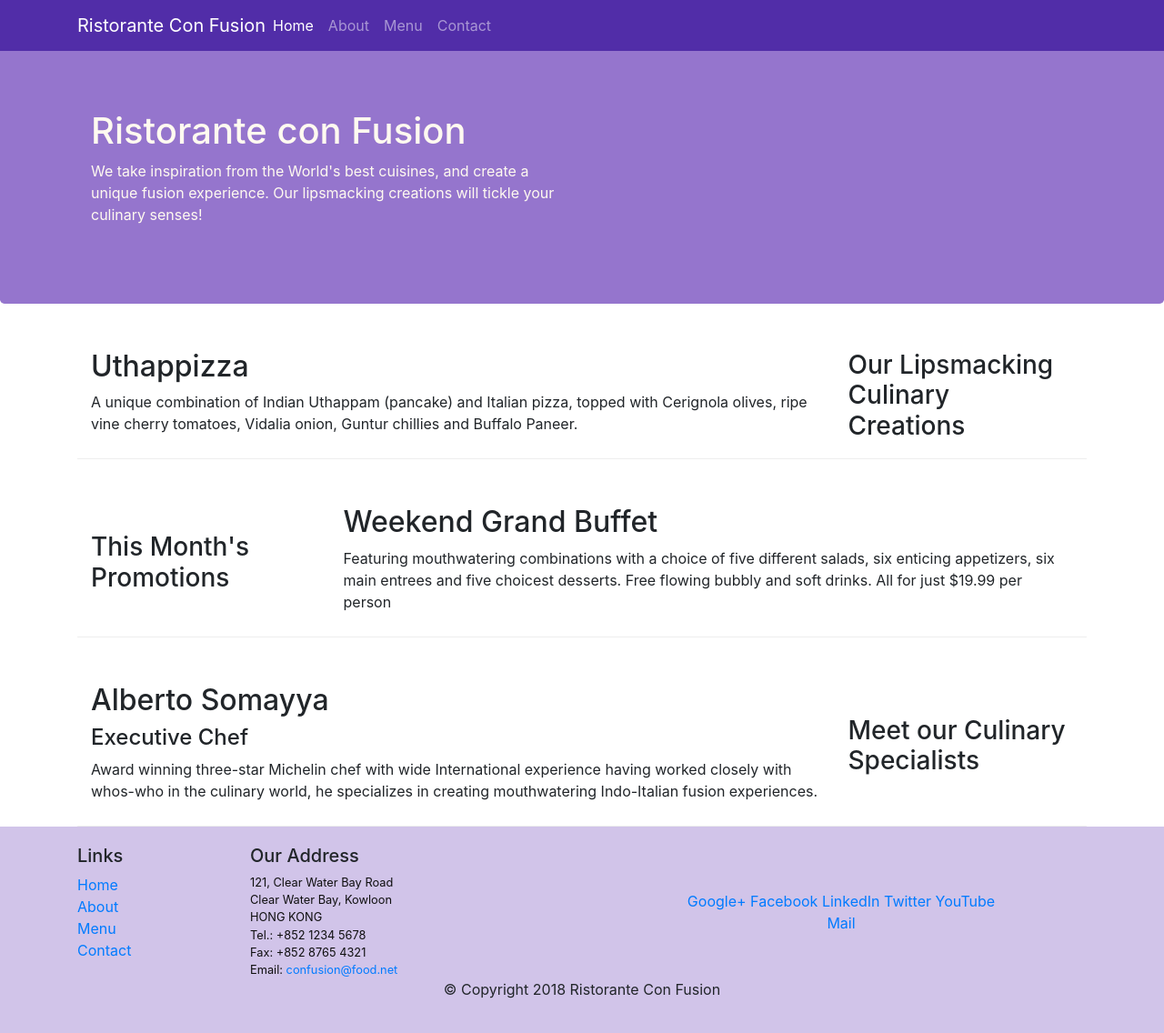
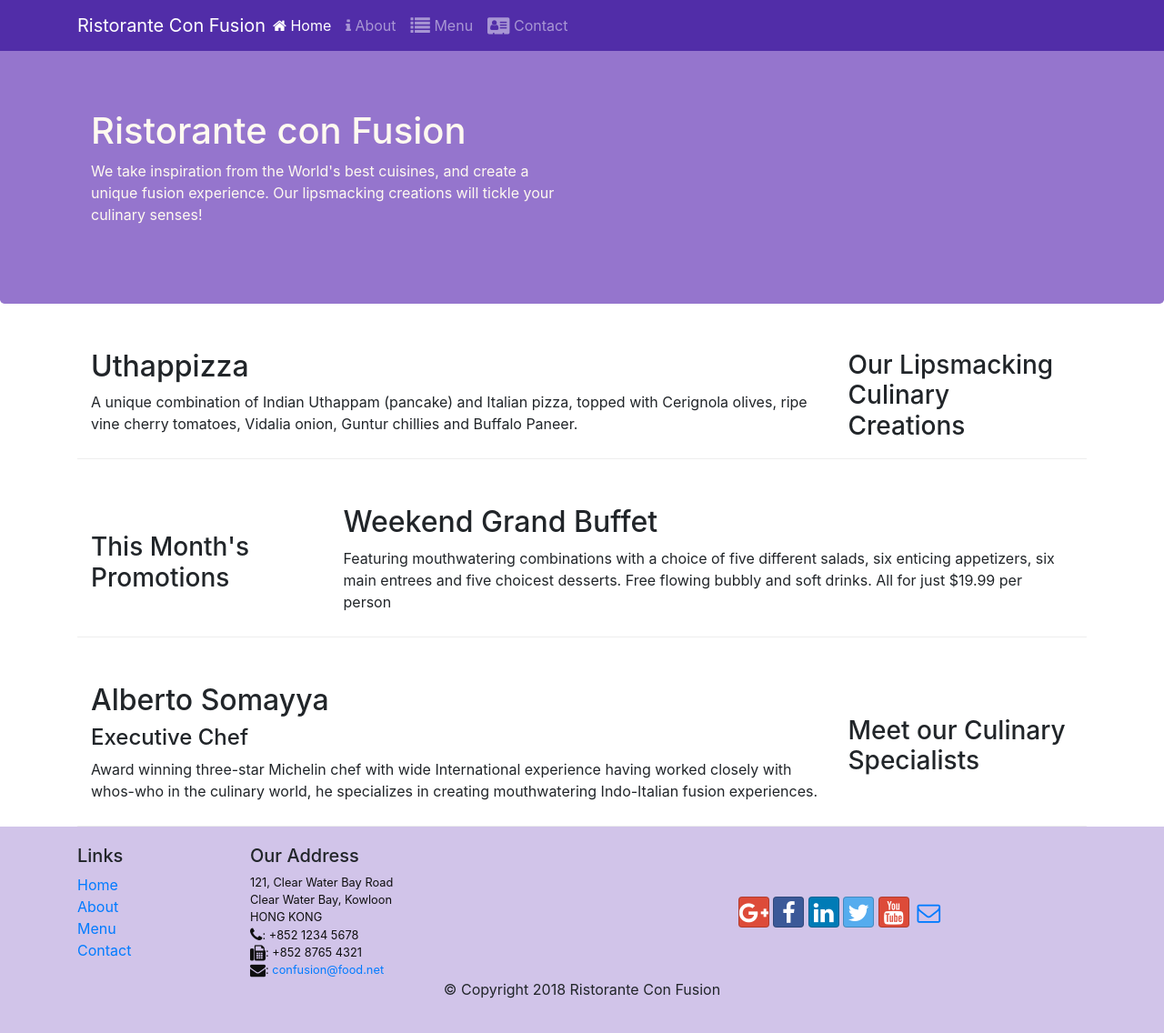
Before and after one commit to pankajbandewar0617/Coursera-Bootstrap4, a website: page index.html in a window 1280 px wide. Shown: the whole page at 91% size. Drawn offline with nearby package versions, Linux system fonts and the light colour scheme.

Commit message:
Icon Fonts

```diff
--- a/index.html
+++ b/index.html
@@ -9,6 +9,8 @@
 
     <!-- Bootstrap CSS -->
     <link rel="stylesheet" href="node_modules/bootstrap/dist/css/bootstrap.min.css">
+    <link rel="stylesheet" href="node_modules/font-awesome/css/font-awesome.min.css">
+    <link rel="stylesheet" href="node_modules/bootstrap-social/bootstrap-social.css">
     <link rel="stylesheet" href="css/styles.css">
     <title>Ristorante Con Fusion</title>
 </head>
@@ -22,10 +24,10 @@
             <a href="#" class="navbar-brand mr-auto">Ristorante Con Fusion</a>
             <div class="collapse navbar-collapse" id="Navbar">
                 <ul class="navbar-nav mr-auto">
-                    <li class="nav-item active"><a href="#" class="nav-link">Home</a></li>
-                    <li class="nav-item"><a href="./aboutus.html" class="nav-link">About</a></li>
-                    <li class="nav-item"><a href="#" class="nav-link">Menu</a></li>
-                    <li class="nav-item"><a href="#" class="nav-link">Contact</a></li>
+                    <li class="nav-item active"><a href="#" class="nav-link"><span class="fa fa-home"></span> Home</a></li>
+                    <li class="nav-item"><a href="./aboutus.html" class="nav-link"><span class="fa fa-info"></span> About</a></li>
+                    <li class="nav-item"><a href="#" class="nav-link"><span class="fa fa-list fa-lg"></span> Menu</a></li>
+                    <li class="nav-item"><a href="#" class="nav-link"><span class="fa fa-address-card fa-lg"></span> Contact</a></li>
                 </ul>
             </div>
         </div>
@@ -102,19 +104,19 @@
                         121, Clear Water Bay Road<br>
                         Clear Water Bay, Kowloon<br>
                         HONG KONG<br>
-                        Tel.: +852 1234 5678<br>
-                        Fax: +852 8765 4321<br>
-                        Email: <a href="mailto:confusion@food.net">confusion@food.net</a>
+                        <i class="fa fa-phone fa-lg"></i>: +852 1234 5678<br>
+                        <i class="fa fa-fax fa-lg"></i>: +852 8765 4321<br>
+                        <i class="fa fa-envelope fa-lg"></i>: <a href="mailto:confusion@food.net">confusion@food.net</a>
                     </address>
                 </div>
                 <div class="col-12 col-sm-4 align-self-center">
                     <div class="text-center">
-                        <a href="http://google.com/+">Google+</a>
-                        <a href="http://www.facebook.com/profile.php?id=">Facebook</a>
-                        <a href="http://www.linkedin.com/in/">LinkedIn</a>
-                        <a href="http://twitter.com/">Twitter</a>
-                        <a href="http://youtube.com/">YouTube</a>
-                        <a href="mailto:">Mail</a>
+                        <a class="btn btn-social-icon btn-google" href="http://google.com/+"><i class="fa fa-google-plus"></i></a>
+                        <a class="btn btn-social-icon btn-facebook" href="http://www.facebook.com/profile.php?id="><i class="fa fa-facebook"></i></a>
+                        <a class="btn btn-social-icon btn-linkedin" href="http://www.linkedin.com/in/"><i class="fa fa-linkedin"></i></a>
+                        <a class="btn btn-social-icon btn-twitter" href="http://twitter.com/"><i class="fa fa-twitter"></i></a>
+                        <a class="btn btn-social-icon btn-google" href="http://youtube.com/"><i class="fa fa-youtube"></i></a>
+                        <a class="btn btn-social-icon" href="mailto:"><i class="fa fa-envelope-o"></i></a>
                     </div>
                 </div>
             </div>
--- a/package.json
+++ b/package.json
@@ -15,6 +15,8 @@
   },
   "dependencies": {
     "bootstrap": "^4.0.0",
+    "bootstrap-social": "^5.1.1",
+    "font-awesome": "^4.7.0",
     "jquery": "^3.3.1",
     "popper.js": "^1.12.9"
   }
```
Also changed, not shown: aboutus.html (+15 -13 lines), 1 other file.
